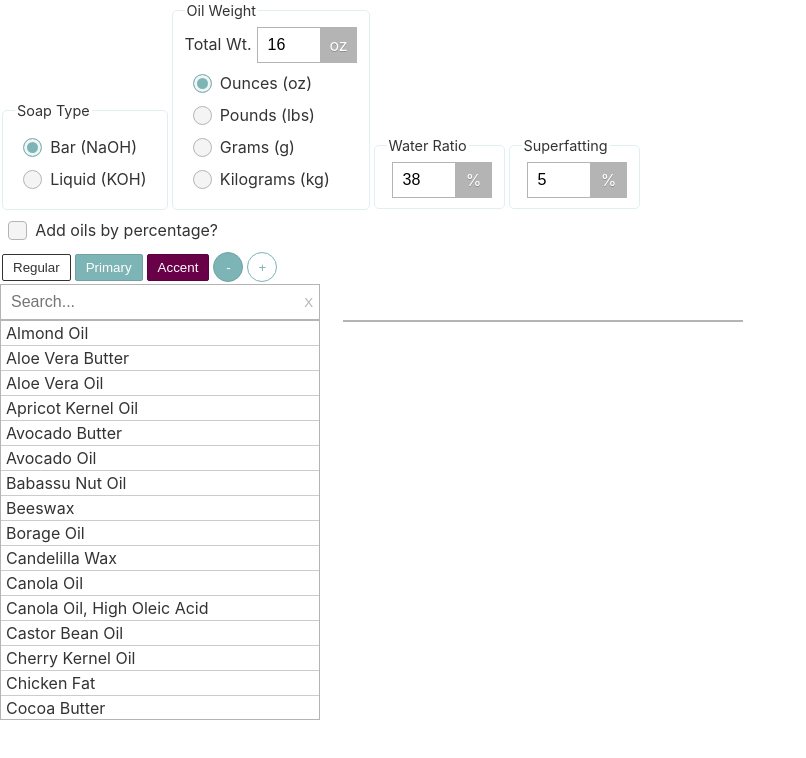
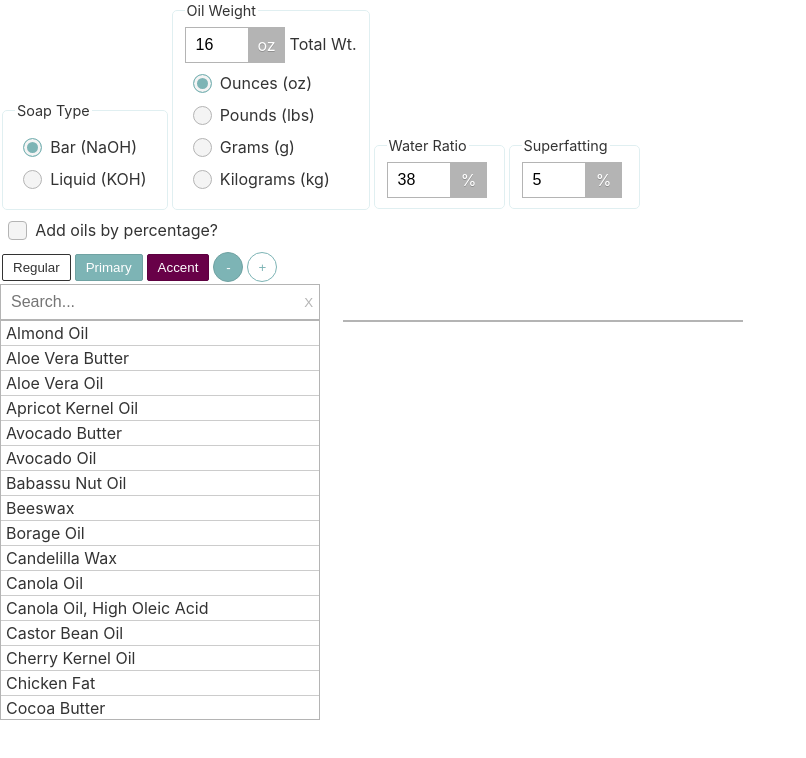
Before and after one commit to joshuahenson/exercises, a React (Create React App) app: page / in a window 1280 px wide. Shown: the top 758 px of the page, without its empty margins (0-806 px from the left). Built offline with nearby package versions, Linux system fonts and the light colour scheme.

Commit message:
Moved label to end

```diff
--- a/src/components/InputUnit.css
+++ b/src/components/InputUnit.css
@@ -13,7 +13,7 @@
 }
 
 .input-unit label {
-  padding-right: 5px;
+  padding-left: 5px;
 }
 
 .input-unit input {
--- a/src/components/InputUnit.js
+++ b/src/components/InputUnit.js
@@ -7,9 +7,9 @@ import './InputUnit.css';
 const InputUnit = ({ name, id, label, unit, min, max, onChange, value }) => {
   return (
     <div className="input-unit">
-      <label htmlFor={id}>{label}</label>
       <input id={id} name={name} type="number" min={min} max={max} onChange={onChange} value={value} />
       <div className="unit">{unit}</div>
+      <label htmlFor={id}>{label}</label>
     </div>
   );
 };
```
